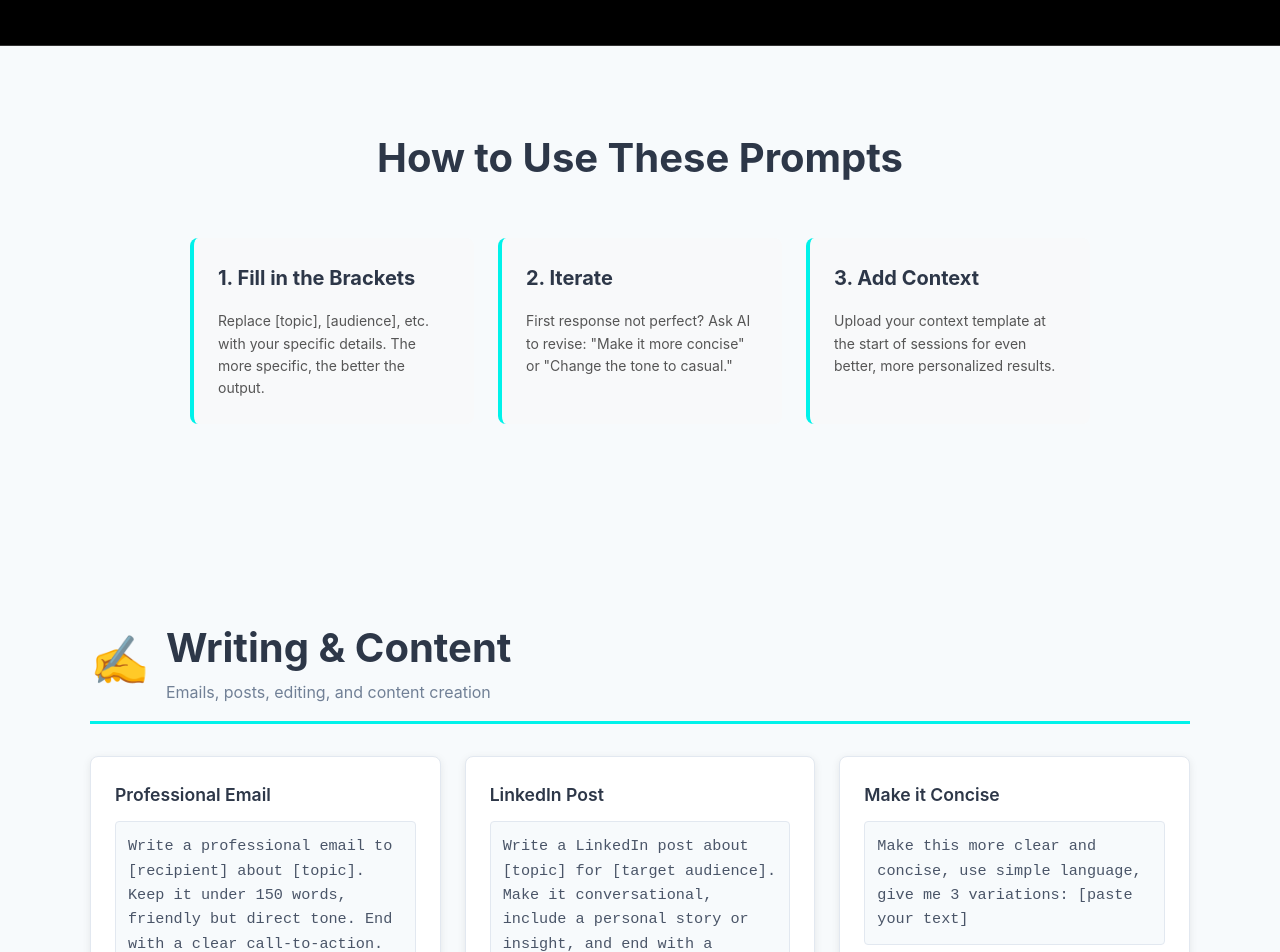
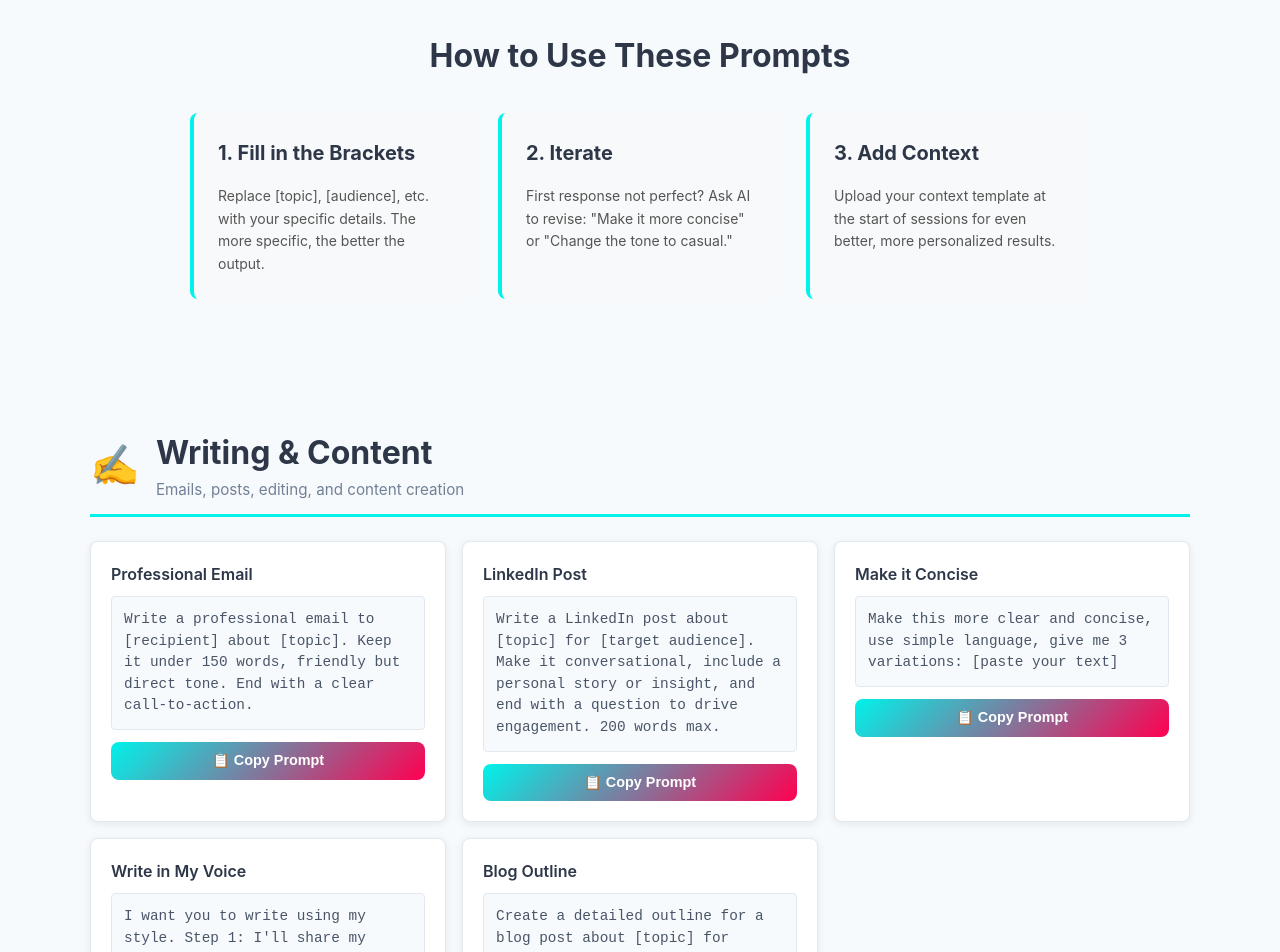
Before and after one commit to givemetheballai-debug/Buildwithjamie, a Next.js app: page /resources/prompts in a window 1280 px wide. Shown: the part 560-1512 px from the top of the page. Built offline with nearby package versions, Linux system fonts and the light colour scheme.

Commit message:
Update page.js

```diff
--- a/app/resources/prompts/page.js
+++ b/app/resources/prompts/page.js
@@ -170,7 +170,7 @@ export default function PromptLibrary() {
       </div>
 
       {/* Intro */}
-      <section className="section bg-primary border-bottom text-center">
+      <section className="section-sm bg-primary border-bottom text-center">
         <div className="resource-wrapper">
           <p className="text-lg mb-md" style={{color: '#4a5568', lineHeight: '1.8'}}>
             These are the prompts I use daily after 6 months of heavy AI usage. They're specific, tested, and save me hours each week.
@@ -182,9 +182,9 @@ export default function PromptLibrary() {
       </section>
 
       {/* Tips Section */}
-      <section className="section" style={{background: '#f7fafc'}}>
+      <section className="section-sm" style={{background: '#f7fafc'}}>
         <div className="resource-wrapper">
-          <h2 className="text-4xl font-bold mb-xl text-center" style={{color: '#2d3748'}}>
+          <h2 className="text-3xl font-bold mb-lg text-center" style={{color: '#2d3748'}}>
             How to Use These Prompts
           </h2>
 
@@ -220,24 +220,24 @@ export default function PromptLibrary() {
       </section>
 
       {/* Prompts by Category */}
-      <section className="section" style={{background: '#f7fafc'}}>
+      <section className="section-sm" style={{background: '#f7fafc'}}>
         <div style={{maxWidth: '1100px', margin: '0 auto'}}>
           {categories.map((category) => (
-            <div key={category.id} className="mb-2xl">
+            <div key={category.id} className="mb-xl">
               {/* Category Header */}
               <div style={{
                 display: 'flex',
                 alignItems: 'center',
-                marginBottom: '2rem',
-                paddingBottom: '1rem',
+                marginBottom: '1.5rem',
+                paddingBottom: '0.75rem',
                 borderBottom: '3px solid var(--accent-cyan)'
               }}>
-                <div className="text-5xl" style={{marginRight: '1rem'}}>{category.icon}</div>
+                <div className="text-4xl" style={{marginRight: '1rem'}}>{category.icon}</div>
                 <div>
-                  <h2 className="text-4xl font-bold mb-xs" style={{color: '#2d3748'}}>
+                  <h2 className="text-3xl font-bold mb-xs" style={{color: '#2d3748'}}>
                     {category.name}
                   </h2>
-                  <p style={{color: '#718096'}}>{category.description}</p>
+                  <p style={{color: '#718096', fontSize: '0.95rem'}}>{category.description}</p>
                 </div>
               </div>
 
@@ -245,29 +245,29 @@ export default function PromptLibrary() {
               <div style={{
                 display: 'grid',
                 gridTemplateColumns: 'repeat(auto-fill, minmax(320px, 1fr))',
-                gap: '1.5rem'
+                gap: '1rem'
               }}>
                 {prompts[category.id].map((prompt) => (
                   <div key={prompt.id} style={{
                     background: 'white',
-                    padding: '1.5rem',
+                    padding: '1.25rem',
                     borderRadius: '8px',
                     boxShadow: '0 2px 8px rgba(0,0,0,0.08)',
                     border: '1px solid #e2e8f0'
                   }}>
                     <h3 style={{
-                      fontSize: '1.1rem',
+                      fontSize: '1rem',
                       color: '#2d3748',
-                      marginBottom: '0.75rem',
+                      marginBottom: '0.5rem',
                       fontWeight: '600'
                     }}>
                       {prompt.title}
                     </h3>
                     <p style={{
-                      fontSize: '0.95rem',
+                      fontSize: '0.9rem',
                       color: '#4a5568',
-                      lineHeight: '1.6',
-                      marginBottom: '1rem',
+                      lineHeight: '1.5',
+                      marginBottom: '0.75rem',
                       fontFamily: 'monospace',
                       background: '#f7fafc',
                       padding: '0.75rem',
@@ -281,6 +281,8 @@ export default function PromptLibrary() {
                       className="btn"
                       style={{
                         width: '100%',
+                        padding: '0.65rem 1rem',
+                        fontSize: '0.9rem',
                         background: copiedPrompt === prompt.id ? '#48bb78' : 'var(--accent-gradient)',
                         color: 'white'
                       }}
```
